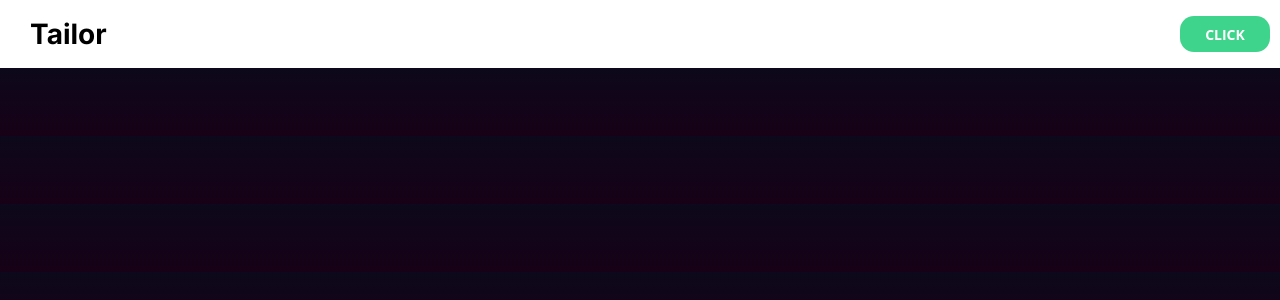
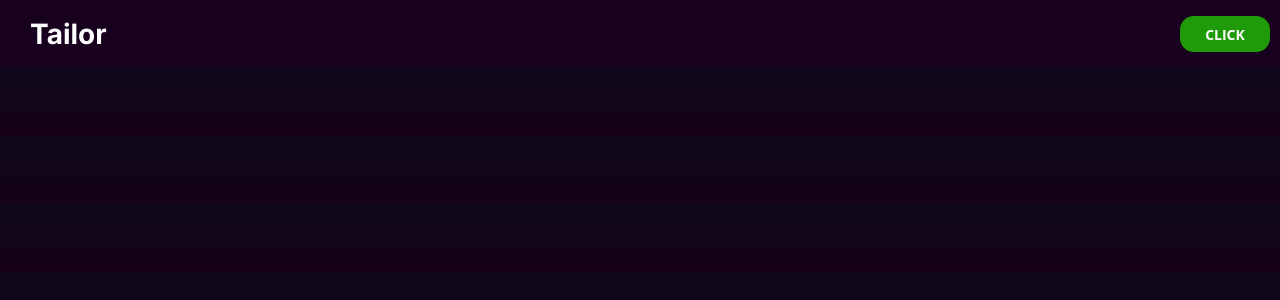
Before and after one commit to Larouq/portfolio-next-js, a Next.js app: page / in a window 1280 px wide. Shown: the top 300 px of the page. Built offline with nearby package versions, Linux system fonts and the light colour scheme.

Commit message:
add styles

```diff
--- /dev/null
+++ b/src/app/App.tsx
@@ -0,0 +1,16 @@
+import styles from "./app.module.scss";
+import { ColorsProvider } from "@/contexts/colorsContext";
+
+import { Header } from "@/components/Header";
+
+export default function Home() {
+  return (
+    <main>
+      <ColorsProvider>
+        <div className={styles.app_container}>
+          <Header />
+        </div>
+      </ColorsProvider>
+    </main>
+  );
+}
--- /dev/null
+++ b/src/app/app.module.scss
@@ -0,0 +1,5 @@
+@import "../styles/colors.scss";
+
+.app_container {
+    @include colors();
+}
--- a/src/app/globals.css
+++ b/src/app/globals.css
@@ -11,7 +11,7 @@ body {
 }
 
 body {
-  color: rgb(var(--foreground-rgb));
+  color: white;
   background: linear-gradient(#0d081b, #170117);
 }
 
--- a/src/app/page.tsx
+++ b/src/app/page.tsx
@@ -1,14 +1,12 @@
 "use client";
-import { ClickCountProvider } from "@/contexts/colorsContext";
+import App from "./App";
 
 import { Header } from "@/components/Header";
 
 export default function Home() {
   return (
     <main>
-      <ClickCountProvider>
-        <Header />
-      </ClickCountProvider>
+      <App />
     </main>
   );
 }
--- a/src/components/Button/Button.tsx
+++ b/src/components/Button/Button.tsx
@@ -13,11 +13,7 @@ interface ButtonProps {
   variant: ButtonVariant;
 }
 
-export const Button: React.FC<ButtonProps> = ({
-  text,
-  onClick,
-  variant = ButtonVariant.Primary,
-}) => {
+export const Button: React.FC<ButtonProps> = ({ text, onClick, variant }) => {
   const buttonClassNames = classNames(styles.Button, {
     [styles[`button-${variant}`]]: variant,
   });
--- a/src/components/Button/button.module.scss
+++ b/src/components/Button/button.module.scss
@@ -1,6 +1,6 @@
 .Button {
     color: #fff;
-    background-color: #3fd48b;
+    background-color: var(--success);
     margin-right: 10px;
     height: 36px;
     min-width: 90px;
@@ -20,3 +20,11 @@
     border: none;
     cursor: pointer;
 }
+
+.button-secondary {
+    background-color: var(--error);
+}
+
+.button-third {
+    background-color: var(--warning);
+}
--- a/src/components/Header/header.module.scss
+++ b/src/components/Header/header.module.scss
@@ -6,13 +6,12 @@
     right: 0;
     height: 68px;
     display: flex;
-    background: #fff;
+    background: #18011e;
     align-items: center;
     justify-content: space-between;
 }
 
 .Header_title {
-    color: black;
     margin-left: 30px;
     font-size: 28px;
 }
--- /dev/null
+++ b/src/styles/colors.scss
@@ -0,0 +1,28 @@
+@mixin colors() {
+    --pure-black: #010101;
+    --background: #121212;
+    --elevated-base: #242424;
+    --modal-overlay: #00000080;
+
+    --primary: #ffafaf;
+    --primary-pale: #ffeeee;
+    --secondary: #c9ffbf;
+    --secondary-pale: #ddefbb;
+    --tertiary: #f1db8b;
+    --primary-button: #0d0d0d;
+
+    --success: #1f9b09;
+    --error: #fa5151;
+    --warning: #f3ca39;
+
+    /* Grayscale */
+    --dark: #0d0d0d; // 900
+    --darkgrey: #282828; // 800
+    --ghostgrey: #383838; // 700
+    --stronggrey: #494949; // 600
+    --midgrey: #828282; // 500
+    --lightgrey: #b3b3b3; // 400
+    --faintgrey: #c9c9c9; // 300
+    --midlight: #eaeaea; // 200
+    --light: #fafafa; // 100
+}
```
Also changed, not shown: src/contexts/colorsContext.tsx (+9 -11 lines).
